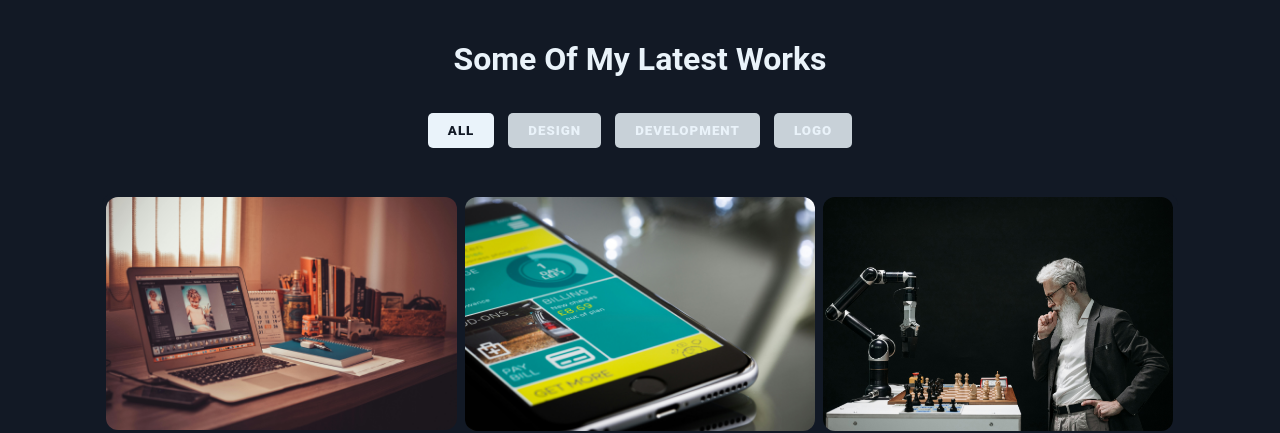
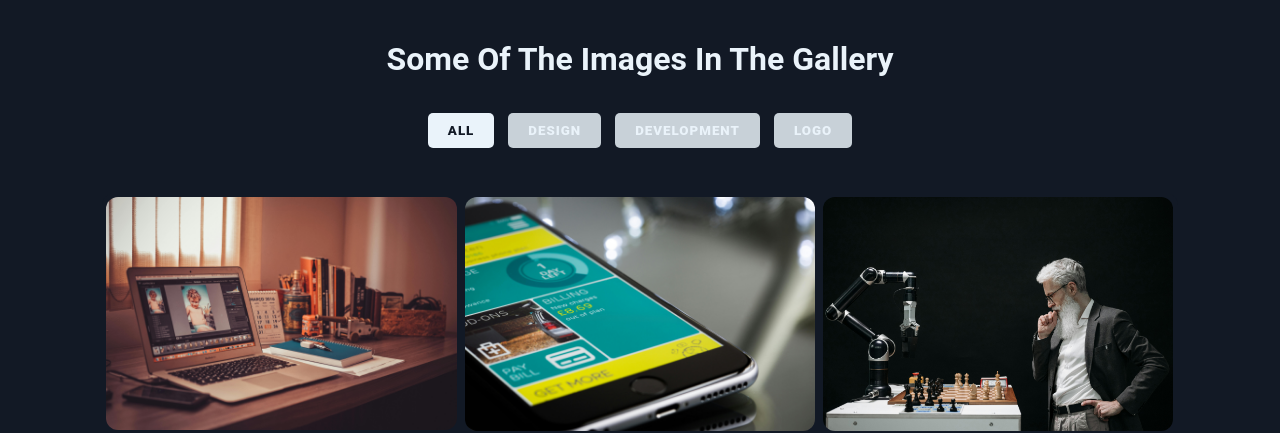
Before and after one commit to QaziZaid16/CodeAlpha_Image_Gallery, a plain HTML site: page Index.html in a window 1280 px wide. Shown: the top 433 px of the page. Drawn offline with nearby package versions, Linux system fonts and the light colour scheme; grey boxes are pictures that could not be loaded.

Commit message:
Update Index.html

```diff
--- a/Index.html
+++ b/Index.html
@@ -9,12 +9,12 @@
     />
 
     <meta name="viewport" content="width=device-width, initial-scale=1.0" />
-    <title>Portfolio</title>
+    <title>Image Gallery</title>
   </head>
   <body>
     <section class="portfolio">
       <header class="section-head">
-        <h1>Some Of My Latest Works</h1>
+        <h1>Some Of The Images In The Gallery</h1>
       </header>
 
       <main class="mainContainer">
```
